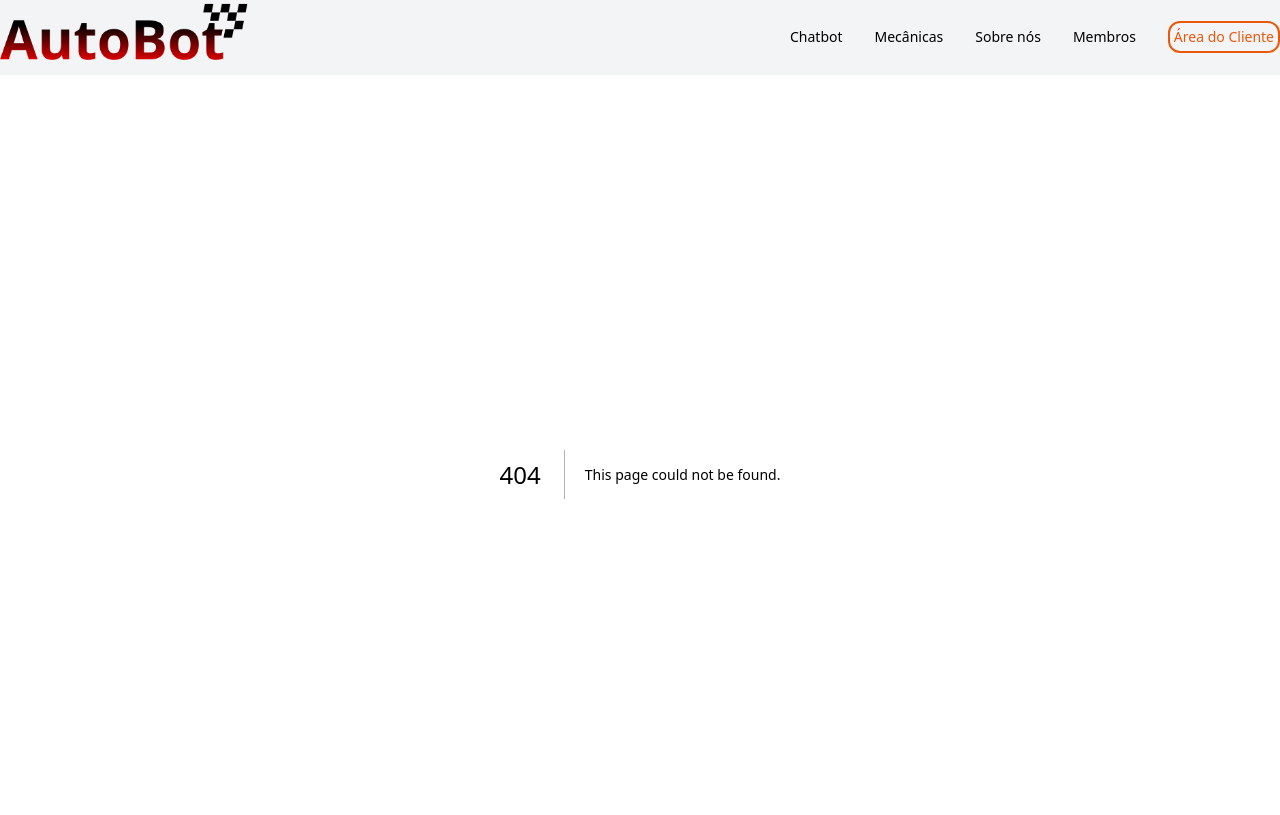
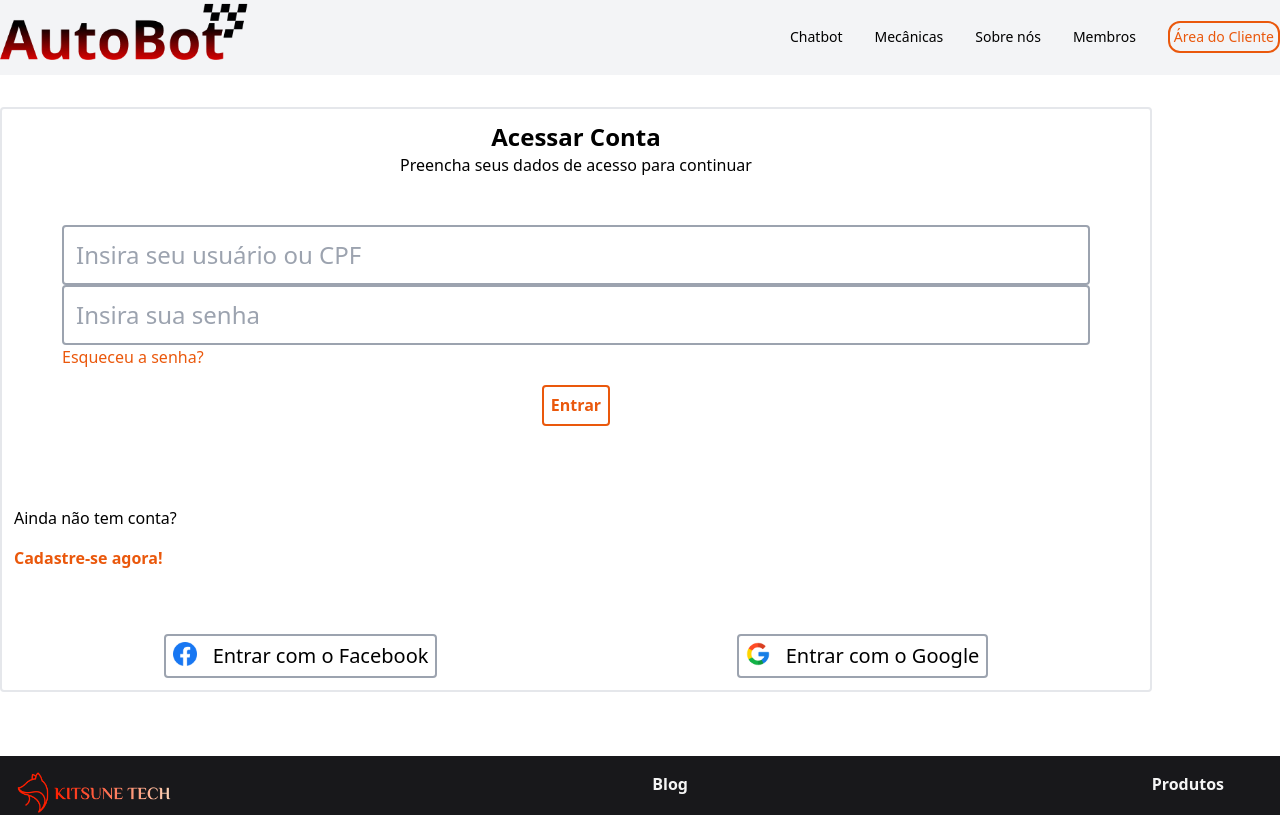
Before and after one commit to KitsuneTechno/HTML_NextJS, a Next.js app in the folder autobot/: page /cliente/login in a window 1280 px wide. Before the commit this address had no page. Shown: the top 815 px of the page. Built offline with nearby package versions, Linux system fonts and the light colour scheme.

Commit message:
Página de login concluída.

```diff
--- /dev/null
+++ b/autobot/src/app/cliente/cadastro/page.tsx
@@ -0,0 +1,7 @@
+export default function Cadastro(){
+    return(
+        <div>
+            Cadastro
+        </div>
+    )
+}
--- /dev/null
+++ b/autobot/src/app/cliente/login/page.tsx
@@ -0,0 +1,54 @@
+import Image from "next/image";
+import Link from "next/link";
+import  facebook  from "@/img/facebook.png"
+import  google  from "@/img/google.png"
+
+export default function Login(){
+    return(
+        <div className="mt-8 border-solid rounded border-2 p-3 mb-16 max-w-[90%]">
+            <div className="text-center">
+                <h1 className="font-semibold text-2xl">Acessar Conta</h1>
+                <p>Preencha seus dados de acesso para continuar</p>
+            </div>
+
+            <form className="m-12">
+                <fieldset className="pt-8 sm:pt-0 border-none flex flex-col items-center">
+                    <input type="text" placeholder="Insira seu usuário ou CPF" required minLength={6} className="inputForm" />
+
+                    <div className="flex flex-col w-full">
+                        <input type="password" required minLength={7} placeholder="Insira sua senha" className="inputForm"/>
+                        <Link href="#"
+                        className="block text-orange-600 no-underline hover:text-blue-600 transition ease-in-out duration-200"
+                        >Esqueceu a senha?</Link>
+                    </div>
+
+                    <div className="pt-8 sm:pt-4">
+                        <button type="submit" className="btn">Entrar</button>
+                    </div>
+                </fieldset>
+            </form>
+
+
+            <h2 className="pt-8">Ainda não tem conta?</h2>
+            <Link href="/cliente/cadastro"
+            className="pt-4 block text-orange-600 font-semibold no-underline hover:text-blue-600 transition ease-in-out duration-200"
+            >Cadastre-se agora!</Link>
+
+            <ul className="pt-16 list-none flex items-center justify-around">
+                <li>
+                    <Link href="#" className="logarCom">
+                        <Image src={facebook} alt="Logo Facebook"/>
+                        Entrar com o Facebook
+                    </Link>
+                </li>
+
+                <li>
+                    <Link href="#" className="logarCom">
+                        <Image src={google} alt="Logo Google"/>
+                        Entrar com o Google
+                    </Link>
+                </li>
+            </ul>
+        </div>
+    )
+}
--- a/autobot/src/app/globals.css
+++ b/autobot/src/app/globals.css
@@ -127,6 +127,26 @@
       hover:text-white hover:bg-blue-600 duration-200;
     }
   }
+
+  .inputForm{
+    @apply text-base p-[0.6] sm:text-2xl sm:p-3 w-full border-solid rounded border-2 border-gray-400;
+  }
+
+  .btn{
+    @apply text-orange-600 border-solid rounded border-2 border-orange-600 bg-white
+    font-medium sm:font-semibold p-[0.4rem] inline-block cursor-pointer hover:text-white
+    hover:border-blue-600 hover:bg-blue-600 transition-all ease-in-out duration-200;
+  }
+
+  .logarCom{
+    @apply flex p-[0.4rem] gap-[0.2rem] text-[0.6rem] sm:p-[0.8] sm:gap-4 sm:text-xl text-black
+    border-solid rounded border-gray-400 border-2 font-normal no-underline hover:bg-gray-400
+    transition ease-in-out duration-200;
+
+    & img{
+      @apply w-4 h-4 sm:w-6 sm:h-6;
+    }
+  }
 }
 
 @keyframes blink {
```
Also changed, not shown: autobot/src/img/facebook.png (added), autobot/src/img/google.png (added).
